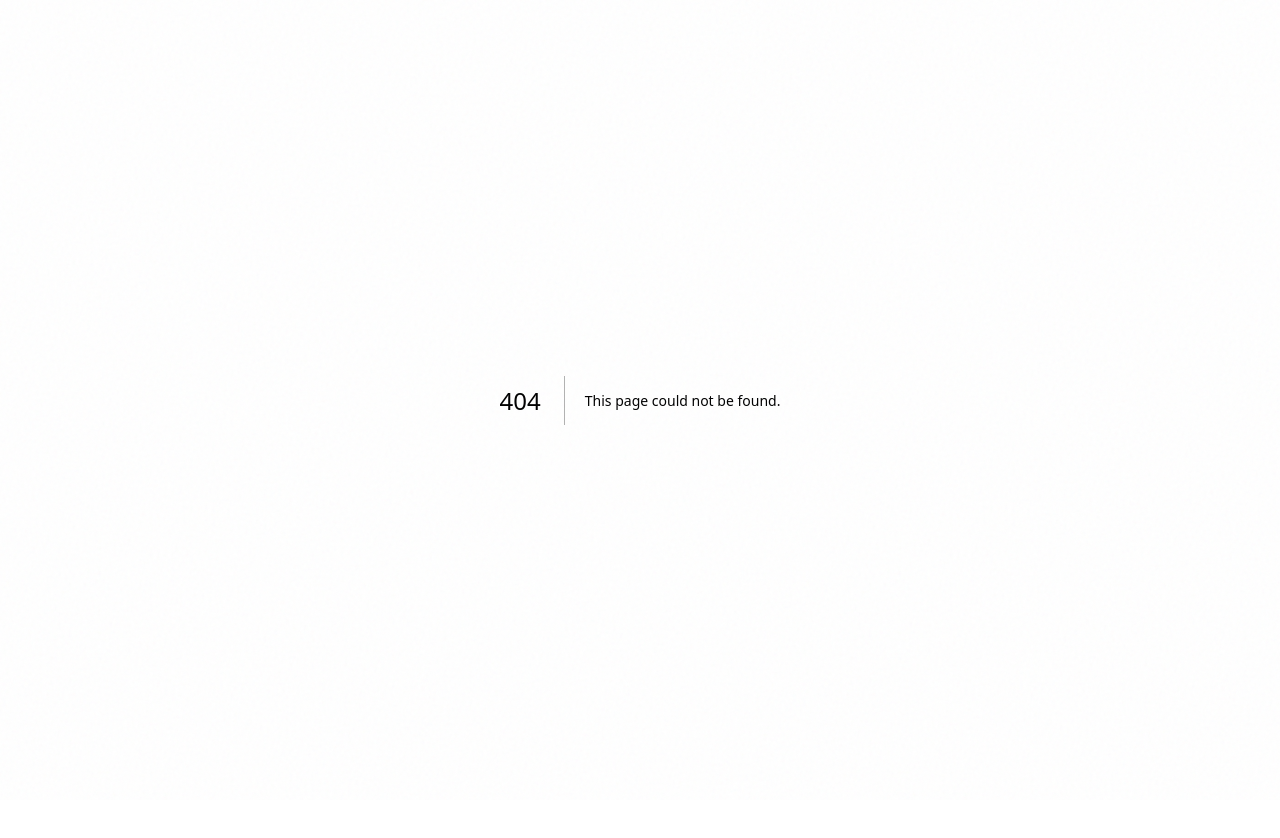
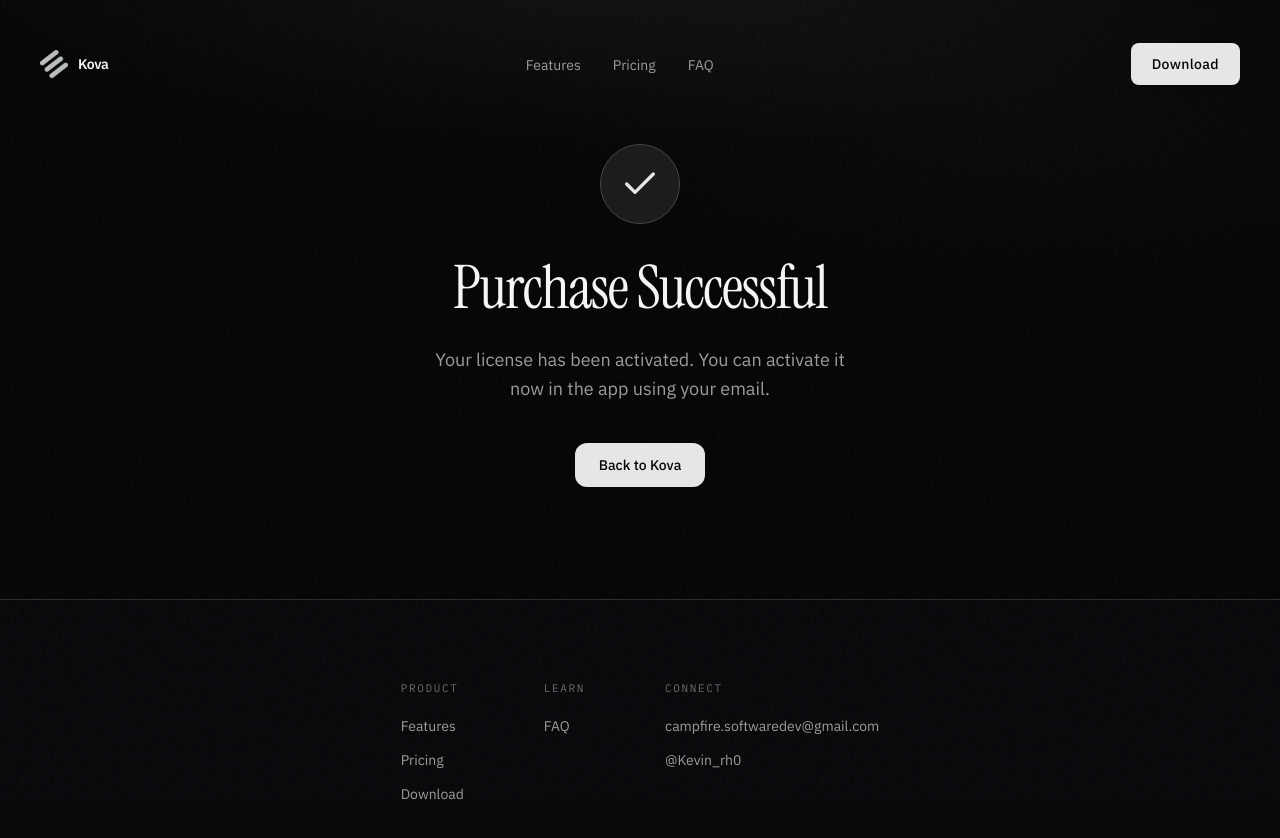
Before and after one commit to KovaIO/KovaLanding, a Next.js app: page /success in a window 1280 px wide. Before the commit this address had no page. Shown: the top 838 px of the page. Before the commit the page ends 800 px from the top, so only its background shows below. Built offline with nearby package versions, Linux system fonts and the light colour scheme.

Commit message:
feat: add purchase success page

```diff
--- a/app/sitemap.ts
+++ b/app/sitemap.ts
@@ -8,5 +8,11 @@
       changeFrequency: "monthly",
       priority: 1,
     },
+    {
+      url: "https://appkova.com/success",
+      lastModified: new Date(),
+      changeFrequency: "never",
+      priority: 0,
+    },
   ];
 }
--- /dev/null
+++ b/app/success/page.tsx
@@ -0,0 +1,64 @@
+import Link from "next/link";
+import { Header } from "@/components/layout/Header";
+import { Footer } from "@/components/layout/Footer";
+import { Container } from "@/components/ui/Container";
+import { SITE } from "@/lib/constants";
+
+export const metadata = {
+  title: `Purchase Successful — ${SITE.name}`,
+  description: "Your license has been activated. You can activate it now in the app using your email.",
+};
+
+export default function SuccessPage() {
+  return (
+    <>
+      <Header />
+      <main className="flex-1">
+        <section className="hero-glow relative overflow-hidden pt-28 pb-20 md:pt-36 md:pb-28">
+          <Container className="relative z-10">
+            <div className="mx-auto flex max-w-lg flex-col items-center text-center">
+              <div className="mb-8 flex h-20 w-20 items-center justify-center rounded-full bg-surface-elevated border border-border-subtle">
+                <svg
+                  width="40"
+                  height="40"
+                  viewBox="0 0 24 24"
+                  fill="none"
+                  stroke="currentColor"
+                  strokeWidth="2"
+                  strokeLinecap="round"
+                  strokeLinejoin="round"
+                  className="text-accent"
+                >
+                  <path d="M20 6L9 17l-5-5" />
+                </svg>
+              </div>
+
+              <h1 className="font-serif text-[2.75rem] leading-[1.08] tracking-tight text-text-primary sm:text-6xl">
+                Purchase Successful
+              </h1>
+
+              <p className="mt-6 max-w-md text-base leading-relaxed text-text-secondary md:text-lg">
+                Your license has been activated. You can activate it now in the app using your email.
+              </p>
+
+              <div className="mt-10 flex flex-col gap-3 sm:flex-row">
+                <Link
+                  href="/"
+                  className="
+                    inline-flex items-center justify-center gap-2
+                    rounded-xl bg-accent px-6 py-3
+                    text-sm font-medium text-void
+                    transition-opacity hover:opacity-90
+                  "
+                >
+                  Back to {SITE.name}
+                </Link>
+              </div>
+            </div>
+          </Container>
+        </section>
+      </main>
+      <Footer />
+    </>
+  );
+}
--- a/components/ui/CheckoutModal.tsx
+++ b/components/ui/CheckoutModal.tsx
@@ -77,7 +77,7 @@
           body: JSON.stringify({
             email,
             product_id: productId,
-            success_url: window.location.origin,
+            success_url: `${window.location.origin}/success`,
           }),
         },
       );
--- a/lib/constants.ts
+++ b/lib/constants.ts
@@ -7,7 +7,7 @@
 
 export const DOWNLOAD_URLS = {
   windows: "https://api.appkova.com/updates/windows/kova_0.1.0_x64-setup.exe",
-  macos: "https://api.appkova.com/updates/macos/kova_0.2.0_aarch64.dmg",
+  macos: "https://api.appkova.com/updates/macos/kova_0.1.0_aarch64.dmg",
 } as const;
 
 export const NAV_LINKS = [
--- a/skills-lock.json
+++ b/skills-lock.json
@@ -1,11 +1,41 @@
 {
   "version": 1,
   "skills": {
+    "accessibility": {
+      "source": "addyosmani/web-quality-skills",
+      "sourceType": "github",
+      "skillPath": "skills/accessibility/SKILL.md",
+      "computedHash": "ebfa09617a2ac4fd64afd73267726b787145a8d14294df3f8802b462c91594ab"
+    },
+    "best-practices": {
+      "source": "addyosmani/web-quality-skills",
+      "sourceType": "github",
+      "skillPath": "skills/best-practices/SKILL.md",
+      "computedHash": "f84707a5ba30771f4c3e672846457e4b0ed4dff5fd268bf0fe6cd17583637671"
+    },
+    "core-web-vitals": {
+      "source": "addyosmani/web-quality-skills",
+      "sourceType": "github",
+      "skillPath": "skills/core-web-vitals/SKILL.md",
+      "computedHash": "4684e264c8e3dd529aefe97c3102814e3b63a9ea21a163d0f835ed506773e3f8"
+    },
     "frontend-design": {
       "source": "anthropics/skills",
       "sourceType": "github",
       "skillPath": "skills/frontend-design/SKILL.md",
       "computedHash": "516bd2154eb843a8240e43d5b285229129853114ad7075a5e141e1c08e408c84"
+    },
+    "performance": {
+      "source": "addyosmani/web-quality-skills",
+      "sourceType": "github",
+      "skillPath": "skills/performance/SKILL.md",
+      "computedHash": "646931a3af896ae12a3cad3d762668cb6487fe3ab179daf8fdc974fb79acfe49"
+    },
+    "seo": {
+      "source": "addyosmani/web-quality-skills",
+      "sourceType": "github",
+      "skillPath": "skills/seo/SKILL.md",
+      "computedHash": "3d72168e266b759454b3e16028e7306ec716f21de6878cac7e98a0a3834ab5db"
     },
     "seo-audit": {
       "source": "coreyhaines31/marketingskills",
@@ -18,6 +48,12 @@
       "sourceType": "github",
       "skillPath": "skills/react-best-practices/SKILL.md",
       "computedHash": "ca7b0c0c6e5f2750043f7f0cd72d16ac4e2abc48f9b5500d047a4b77a2506212"
+    },
+    "web-quality-audit": {
+      "source": "addyosmani/web-quality-skills",
+      "sourceType": "github",
+      "skillPath": "skills/web-quality-audit/SKILL.md",
+      "computedHash": "10db799d6bff4fc98a4067aa04fdee2e9f34eaca1c42fd4207a89aafe644a6f0"
     }
   }
 }
```
